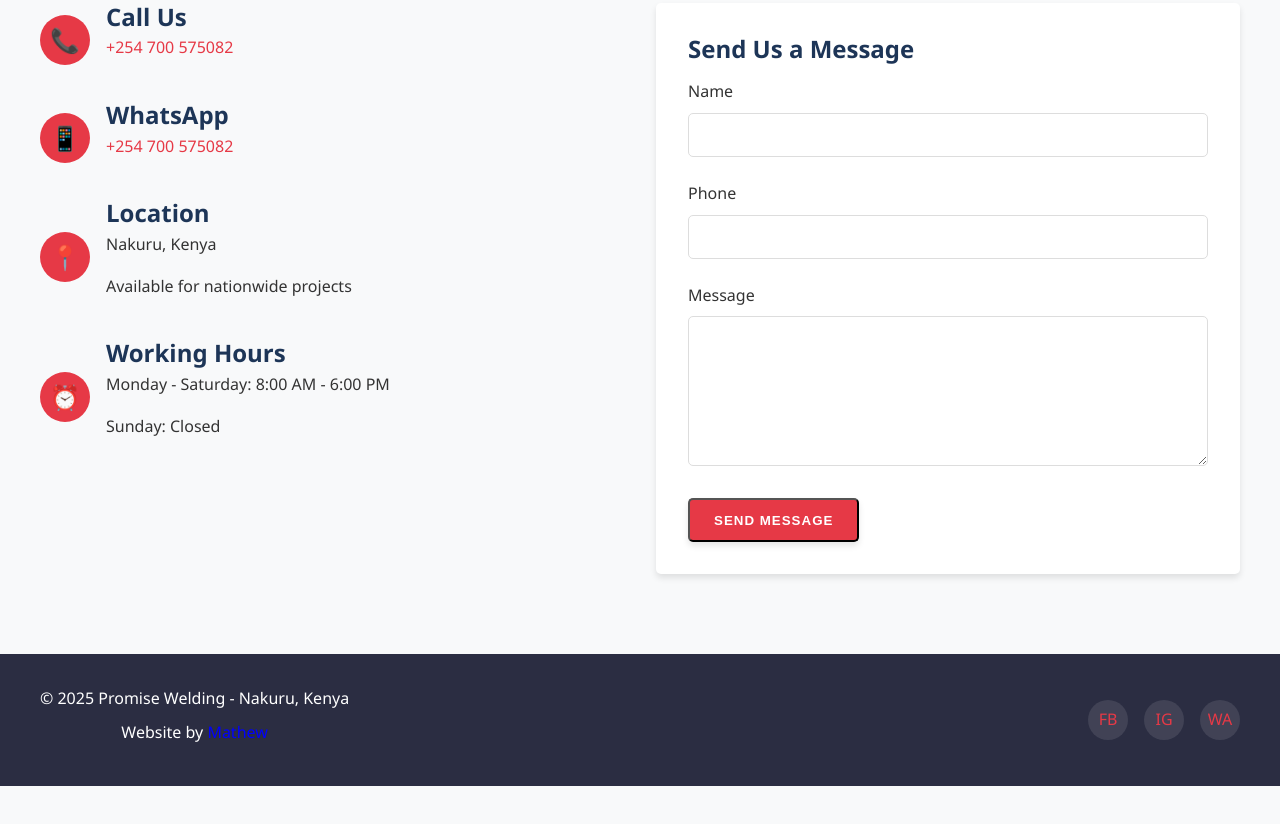
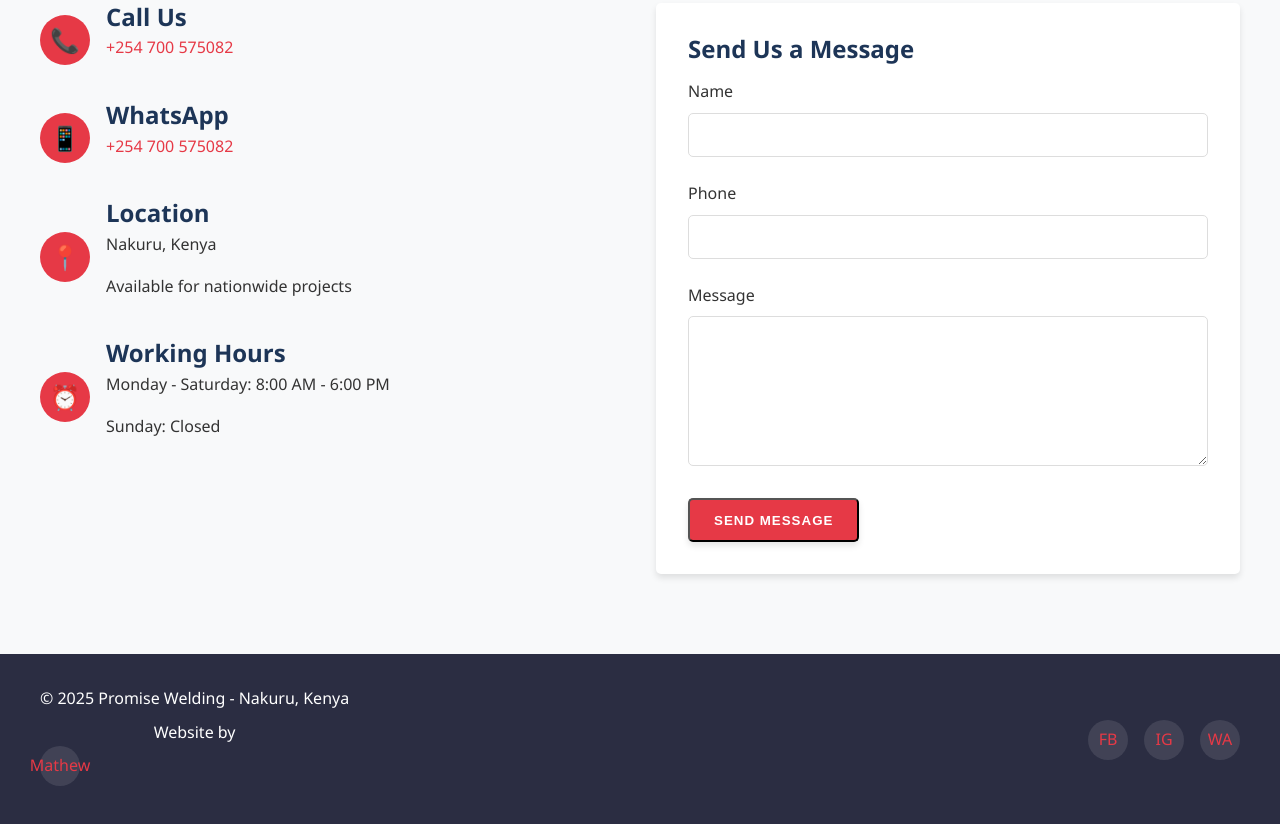
Before and after one commit to Mathew-macharia/promise-welding, a plain HTML site: page index.html in a window 1280 px wide. Shown: the part 4122-4946 px from the top of the page. Before the commit the page ends 4908 px from the top, so only its background shows below. Drawn offline with Linux system fonts and the light colour scheme.

Commit message:
updated 'website by'on the footer

```diff
--- a/index.html
+++ b/index.html
@@ -879,7 +879,7 @@
         <div class="footer-content">
             <div class="footer-text">
                 <p>&copy; 2025 Promise Welding - Nakuru, Kenya</p>
-                <p>Website by <a href="https://www.linkedin.com/in/mathew-macharia-5baa62243/" target="_blank" style="color: blue;">Mathew</a></p>
+                <p>Website by <a href="https://www.linkedin.com/in/mathew-macharia-5baa62243/" target="_blank" class="social-icon">Mathew</a></p>
             </div>
             <div class="social-icons">
                 <a href="#" class="social-icon">FB</a>
```
